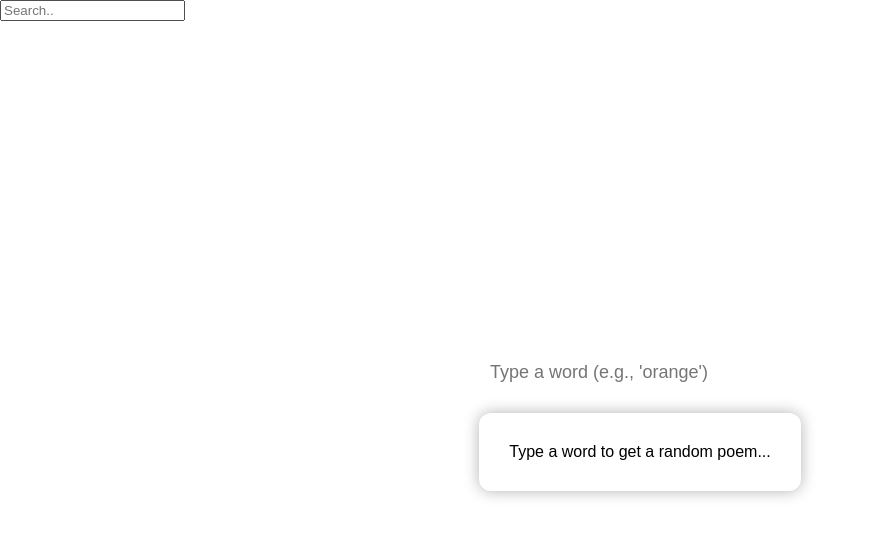
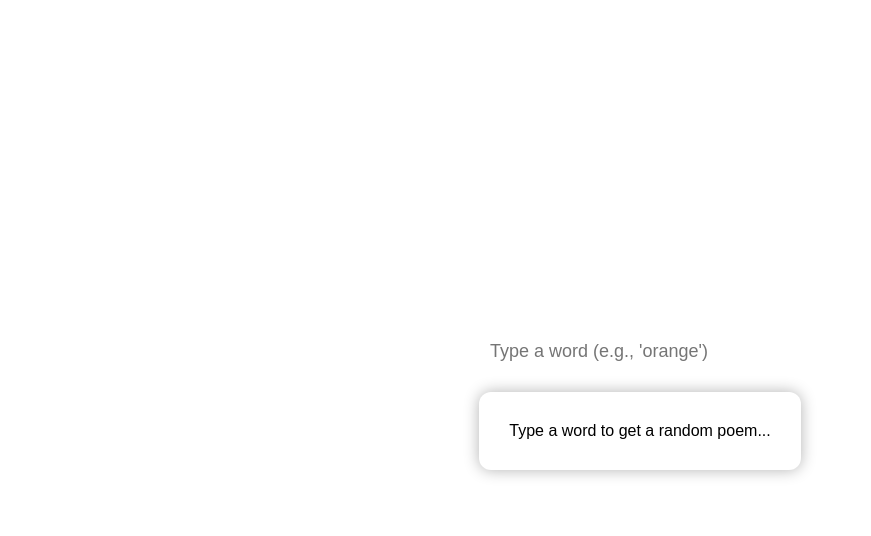
Before and after one commit to jyooooooooooo/jyooooooooooo.github.io, a plain HTML site: page poetryxmet.html in a window 1280 px wide. Shown: the whole page, without its empty margins (0-871 px from the left). Drawn offline with nearby package versions, Linux system fonts and the light colour scheme.

Commit message:
Update poetryxmet.html

```diff
--- a/poetryxmet.html
+++ b/poetryxmet.html
@@ -1,21 +1,3 @@
-<!DOCTYPE html>
-<html lang="en">
-<head>
-  <meta charset="UTF-8" />
-  <meta name="viewport" content="width=device-width, initial-scale=1">
-  <title>Jyo</title>
-  </head>
-  <link rel="stylesheet" href="designdesign.css">
-   <div class="search">
-  <input type="text" placeholder="Search..">
-
-
-
-</div>
-</html>
-
-
-
 <!DOCTYPE html>
 <html lang="en">
 <head>
```
